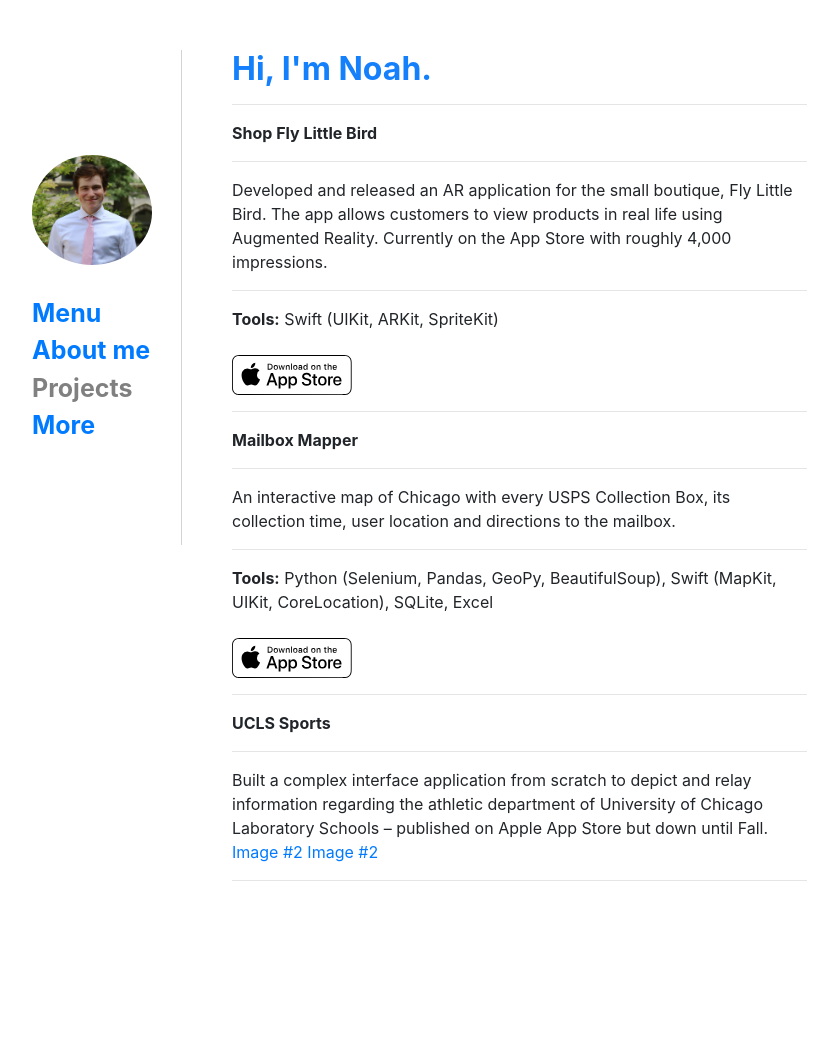
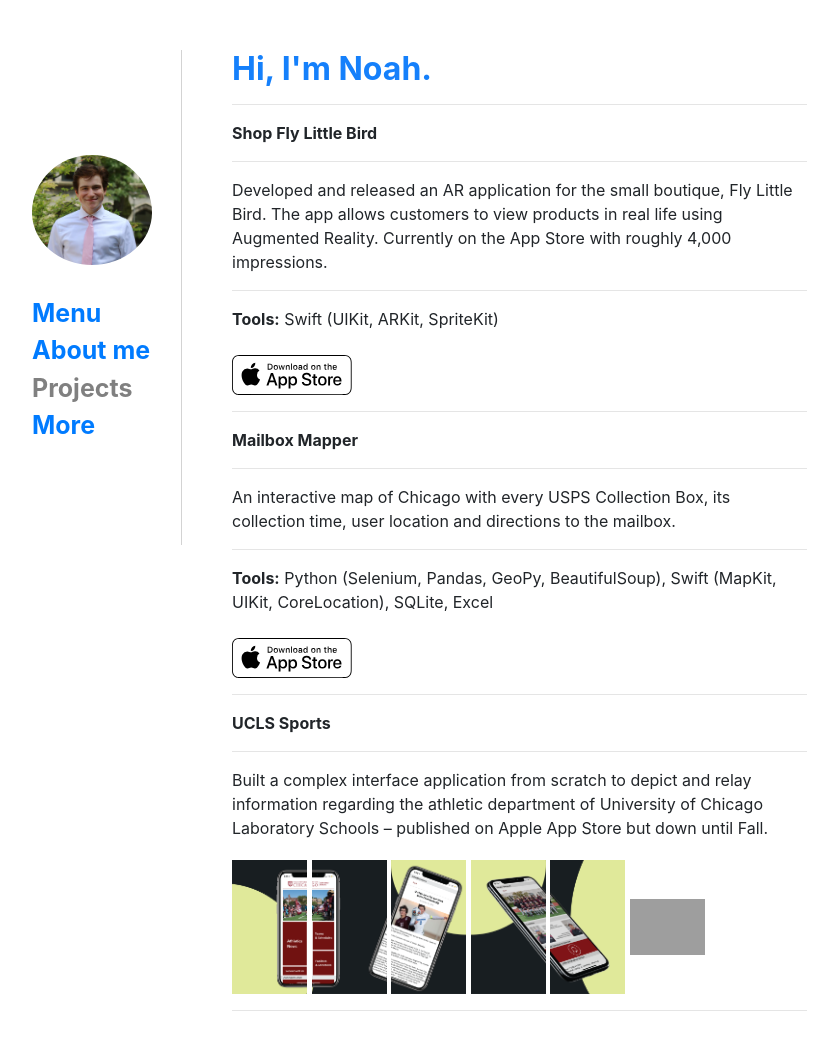
Before and after one commit to nlist2/nlist-website, a plain HTML site: page projects.html in a window 1280 px wide. Shown: the whole page, without its empty margins (48-886 px from the left). Before the commit the page ends 947 px from the top, so only its background shows below. Drawn offline with nearby package versions, Linux system fonts and the light colour scheme; grey boxes are pictures that could not be loaded.

Commit message:
lightbox work

```diff
--- a/projects.html
+++ b/projects.html
@@ -7,7 +7,7 @@
         <script src="https://cdn.jsdelivr.net/npm/bootstrap@4.5.3/dist/js/bootstrap.bundle.min.js" integrity="sha384-ho+j7jyWK8fNQe+A12Hb8AhRq26LrZ/JpcUGGOn+Y7RsweNrtN/tE3MoK7ZeZDyx" crossorigin="anonymous"></script>
         <link href="styles.css" rel="stylesheet">
         <link rel="stylesheet" href="https://cdnjs.cloudflare.com/ajax/libs/font-awesome/4.7.0/css/font-awesome.min.css">
-        <link href="/Users/johnlist/Desktop/personal-website/node_modules/lightbox2/dist/css/lightbox.css" rel="stylesheet"/>
+        <link href="node_modules/lightbox2/dist/css/lightbox.css" rel="stylesheet"/>
         <title>Noah List</title>
     </head>
     <body>
@@ -151,9 +151,26 @@
                       <b>UCLS Sports</b>
                         <hr>
                             Built a complex interface application from scratch to depict and relay information regarding the athletic department of University of Chicago Laboratory Schools – published on Apple App Store but down until Fall.
-                            <a href="app1.png" data-lightbox="roadtrip">Image #2</a>
-                            <a href="ucls_sports_app.png" data-lightbox="roadtrip">Image #2</a>
-
+                            <div class="image-slide" style="margin-top:20px">
+                            <a class="example-image-link" href="app1.png" data-lightbox="group" data-title="App Store Preview">
+                              <img class="example-image" src="app1.png" alt="desc" style="width:75px;">
+                            </a>
+                            <a class="example-image-link" href="app2.png" data-lightbox="group" data-title="App Store Preview">
+                              <img class="example-image" src="app2.png" alt="desc" style="width:75px;">
+                            </a>
+                            <a class="example-image-link" href="app3.png" data-lightbox="group" data-title="App Store Preview">
+                              <img class="example-image" src="app3.png" alt="desc" style="width:75px;">
+                            </a>
+                            <a class="example-image-link" href="app4.png" data-lightbox="group" data-title="App Store Preview">
+                              <img class="example-image" src="app4.png" alt="desc" style="width:75px;">
+                            </a>
+                            <a class="example-image-link" href="app5.png" data-lightbox="group" data-title="App Store Preview">
+                              <img class="example-image" src="app5.png" alt="desc" style="width:75px;">
+                            </a>
+                            <a class="example-image-link" href="app6.png" data-lightbox="group" data-title="App Store Preview">
+                              <img class="example-image" src="app6.png" alt="desc" style="width:75px;">
+                            </a>
+                            </div>
                         <hr>
                     </p>
                 </div>
```
Also changed, not shown: app2.png (added), app3.png (added), app4.png (added), app5.png (added), 2 other files.
